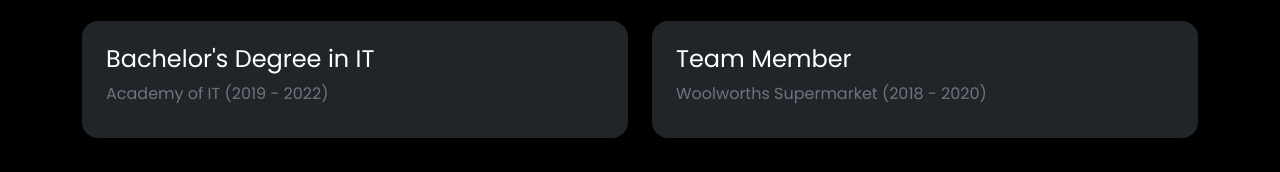
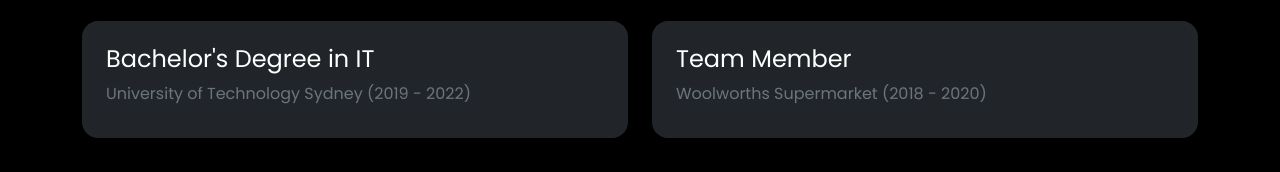
Before and after one commit to gnngtrrz/web-portfolio, a plain HTML site: page index.html in a window 1280 px wide. Shown: the part 1285-1457 px from the top of the page. Drawn offline with nearby package versions, Linux system fonts and the light colour scheme.

Commit message:
update index.html

```diff
--- a/index.html
+++ b/index.html
@@ -115,7 +115,7 @@
               <div class="col-12" data-aos="fade-up" data-aos-delay="600">
                 <div class="bg-dark p-4 rounded-4 shadow-effect">
                   <h4>Bachelor's Degree in IT</h4>
-                  <p class="text-secondary mb-2">Academy of IT (2019 - 2022)</p>
+                  <p class="text-secondary mb-2">University of Technology Sydney (2019 - 2022)</p>
                 </div>
               </div>
             </div>
```
